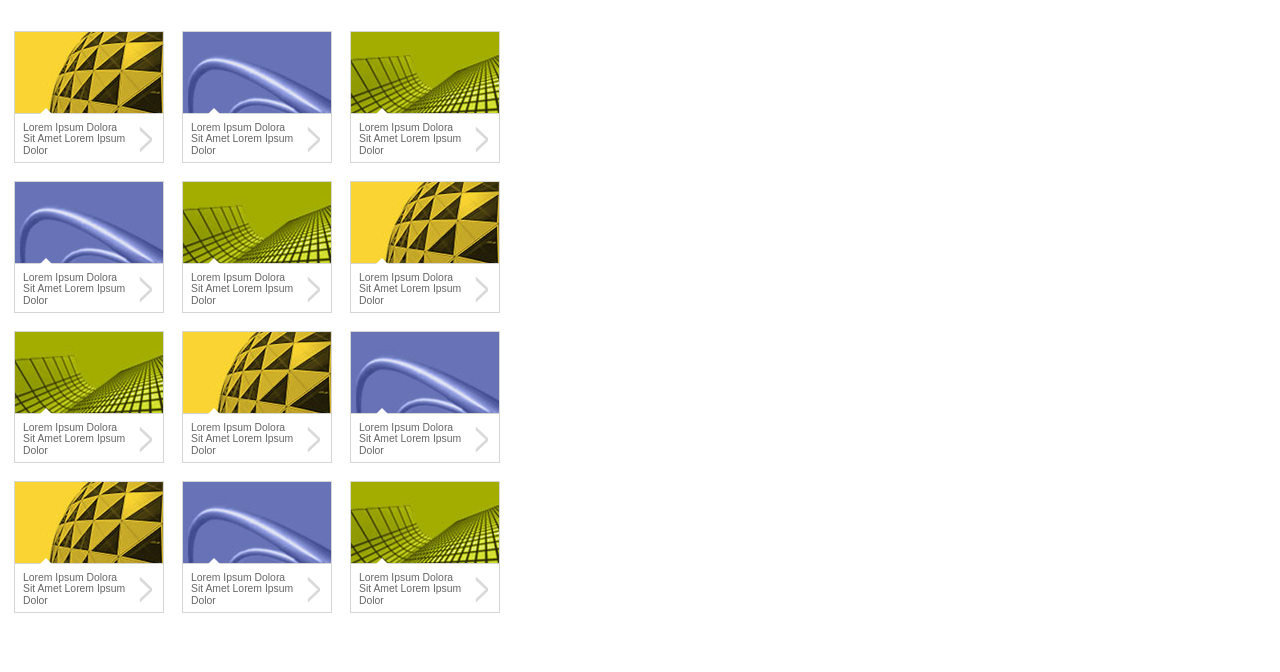
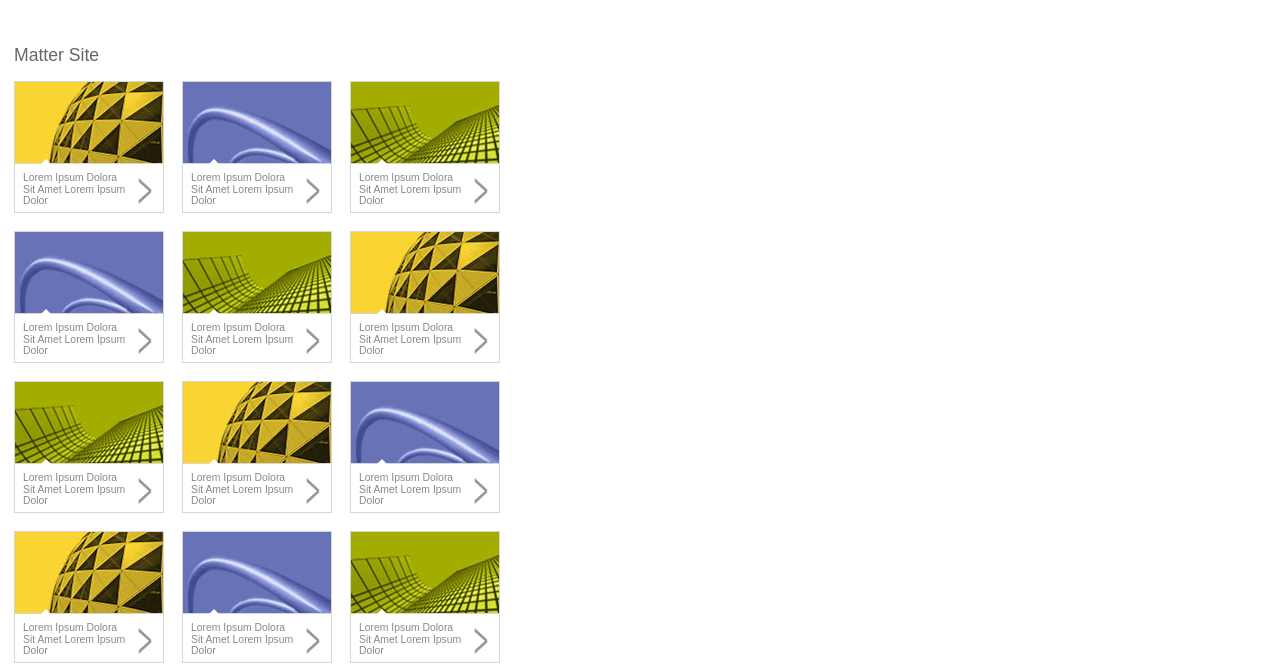
Before and after one commit to bonealTahoe/bakmac, a plain HTML site: page index.html in a window 1280 px wide. Shown: the part 147-819 px from the top of the page. Drawn offline with Linux system fonts and the light colour scheme; files whose address does not match are found by name.

Commit message:
this is fun. arrows.

```diff
--- a/css/bm-layout.css
+++ b/css/bm-layout.css
@@ -45,14 +45,18 @@ header {
 
 nav {
   position: absolute;
-  /* margin-left: 1em; */
-  /* margin-top: 1em; */
   left: 0.6em;
   bottom: 0.3em;
 }
   nav img {
     display: inline-block;
   }
+
+h2.bm-webpart {
+  font-size: 1.1em;
+  font-weight: normal;
+  font-family: 'Segoe', 'Arial', sans-serif;
+}
 
 
 /****************************************************
@@ -69,7 +73,7 @@ nav {
   3. Navigation
 ****************************************************/
 
-/* blankity blank blank */
+/* blank on porpoise */
 
 
 /****************************************************
@@ -96,15 +100,24 @@ nav {
 .txt-blue-light { color: #34C3FF; color: rgba(52, 195, 255, 1); }
 .txt-blue-dark  { color: #145E80; color: rgba(20, 94, 128, 1); }
 .txt-grey       { color: #666666; color: rgba(102, 102, 102, 1); }
+.txt-grey-light { color: #999999; color: rgba(153, 153, 153, 1); }
 .txt-sunflower  { color: #FFC34C; color: rgba(255, 195, 76, 1); }
 .txt-teal       { color: #31C7D8; color: rgba(49, 199, 216, 1); }
 .txt-white      { color: #FFFFFF; color: rgba(255, 255, 255, 1); }
 
 .no-decor { text-decoration: none; }
 
-.icon-facebook:before           { content: '\e600'; }
-.icon-link:before               { content: '\e601'; }
-.icon-weather:before            { content: '\e602'; }
+@font-face {
+    font-family: "tpglyph";
+    src:url("fonts/tpglyph.eot");
+    src:url("fonts/tpglyph.eot?#iefix") format("embedded-opentype"),
+      url("fonts/tpglyph.ttf") format("truetype"),
+      url("fonts/tpglyph.woff") format("woff"),
+      url("fonts/tpglyph.svg#tpglyph") format("svg");
+    font-weight: normal;
+    font-style: normal;
+}
+
 .icon-menu2:before              { content: '\e603'; }
 .icon-tools:before              { content: '\e604'; }
 .icon-person:before             { content: '\e605'; }
@@ -216,17 +229,32 @@ nav {
     width: 10em;
     line-height: 1.1em;
     margin-top: 0.8em;
+    color: #888;
   }
 
-.tile-label-arrow {
-  width: 1rem;
-  height: 1.75rem;
-  background: url('../img/bak-arrow.png') 0 0 no-repeat;
-  display: block;
-  position: absolute;
-  right: 1rem;
-  bottom: 0.5rem;
+.tile-label .label-arrow {
+  font-size: 2.5em;
+position: absolute;
+right: 0.5em;
+top: 0.65em;
+color: #999999;
+-webkit-transition: all 0.2s;
+   -moz-transition: all 0.2s;
+    -ms-transition: all 0.2s;
+     -o-transition: all 0.2s;
+        transition: all 0.2s;
 }
+
+  .tile-label:hover > p {
+    color: #333;
+  }
+
+  .tile-label:hover .label-arrow {
+    color: #666;
+    font-size: 2.85em;
+    top: 0.5em;
+    right: 0.3em;
+  }
 
 .alpha-vertical { margin-top: 0; padding-top: 0; }
 .alpha-horizontal { margin-left: 0; padding-left: 0; }
--- a/index.html
+++ b/index.html
@@ -26,7 +26,7 @@
       <a href="#" class="txt-grey no-decor">Service &amp; Support<span class="icon-phone"></span></a>
     </div>
   </nav>
-  <div class="header-nav-sb bg-sunflower right"></div>
+  <div class="header-nav-sb right"></div>
   <img class="header-logo" src="img/logo-header-bm.jpg" />
 </header>
 
@@ -43,13 +43,14 @@
 
 <div class="__proto__-tiles clearfix">
 
+<h2 class="bm-webpart txt-grey">Matter Site</h2>
+
 <!-- OMG it's a row! -->
   <div class="tile alpha-vertical alpha-horizontal bg-sunflower">
     <div class="tile-content">
       <img src="img/fpo-image-1.jpg" />
-      <span class="tile-label bg-white txt-grey">
-        <p>Lorem Ipsum Dolora Sit Amet Lorem Ipsum Dolor </p>
-        <span class="tile-label-arrow"></span>
+      <span class="tile-label bg-white ">
+        <p>Lorem Ipsum Dolora Sit Amet Lorem Ipsum Dolor <span class="label-arrow icon-arrowrightflat "></span></p>
       </span>
     </div>
   </div>
@@ -57,9 +58,8 @@
   <div class="tile alpha-vertical bg-sunflower">
     <div class="tile-content">
       <img src="img/fpo-image-3.jpg" />
-      <span class="tile-label bg-white txt-grey">
-        <p>Lorem Ipsum Dolora Sit Amet Lorem Ipsum Dolor </p>
-        <span class="tile-label-arrow"></span>
+      <span class="tile-label bg-white ">
+        <p>Lorem Ipsum Dolora Sit Amet Lorem Ipsum Dolor <span class="label-arrow icon-arrowrightflat "></span></p>
       </span>
     </div>
   </div>
@@ -67,9 +67,8 @@
   <div class="tile alpha-vertical bg-sunflower">
     <div class="tile-content">
       <img src="img/fpo-image-2.jpg" />
-      <span class="tile-label bg-white txt-grey">
-        <p>Lorem Ipsum Dolora Sit Amet Lorem Ipsum Dolor </p>
-        <span class="tile-label-arrow"></span>
+      <span class="tile-label bg-white ">
+        <p>Lorem Ipsum Dolora Sit Amet Lorem Ipsum Dolor <span class="label-arrow icon-arrowrightflat "></span></p>
       </span>
     </div>
   </div>
@@ -79,9 +78,8 @@
   <div class="tile alpha-horizontal bg-sunflower">
     <div class="tile-content">
       <img src="img/fpo-image-3.jpg" />
-      <span class="tile-label bg-white txt-grey">
-        <p>Lorem Ipsum Dolora Sit Amet Lorem Ipsum Dolor </p>
-        <span class="tile-label-arrow"></span>
+      <span class="tile-label bg-white ">
+        <p>Lorem Ipsum Dolora Sit Amet Lorem Ipsum Dolor <span class="label-arrow icon-arrowrightflat "></span></p>
       </span>
     </div>
   </div>
@@ -89,9 +87,8 @@
   <div class="tile bg-sunflower">
     <div class="tile-content">
       <img src="img/fpo-image-2.jpg" />
-      <span class="tile-label bg-white txt-grey">
-        <p>Lorem Ipsum Dolora Sit Amet Lorem Ipsum Dolor </p>
-        <span class="tile-label-arrow"></span>
+      <span class="tile-label bg-white ">
+        <p>Lorem Ipsum Dolora Sit Amet Lorem Ipsum Dolor <span class="label-arrow icon-arrowrightflat "></span></p>
       </span>
     </div>
   </div>
@@ -99,9 +96,8 @@
   <div class="tile bg-sunflower">
     <div class="tile-content">
       <img src="img/fpo-image-1.jpg" />
-      <span class="tile-label bg-white txt-grey">
-        <p>Lorem Ipsum Dolora Sit Amet Lorem Ipsum Dolor </p>
-        <span class="tile-label-arrow"></span>
+      <span class="tile-label bg-white ">
+        <p>Lorem Ipsum Dolora Sit Amet Lorem Ipsum Dolor <span class="label-arrow icon-arrowrightflat "></span></p>
       </span>
     </div>
   </div>
@@ -110,9 +106,8 @@
   <div class="tile alpha-horizontal bg-sunflower">
     <div class="tile-content">
       <img src="img/fpo-image-2.jpg" />
-      <span class="tile-label bg-white txt-grey">
-        <p>Lorem Ipsum Dolora Sit Amet Lorem Ipsum Dolor </p>
-        <span class="tile-label-arrow"></span>
+      <span class="tile-label bg-white ">
+        <p>Lorem Ipsum Dolora Sit Amet Lorem Ipsum Dolor <span class="label-arrow icon-arrowrightflat "></span></p>
       </span>
     </div>
   </div>
@@ -120,9 +115,8 @@
   <div class="tile bg-sunflower">
     <div class="tile-content">
       <img src="img/fpo-image-1.jpg" />
-      <span class="tile-label bg-white txt-grey">
-        <p>Lorem Ipsum Dolora Sit Amet Lorem Ipsum Dolor </p>
-        <span class="tile-label-arrow"></span>
+      <span class="tile-label bg-white ">
+        <p>Lorem Ipsum Dolora Sit Amet Lorem Ipsum Dolor <span class="label-arrow icon-arrowrightflat "></span></p>
       </span>
     </div>
   </div>
@@ -130,9 +124,8 @@
   <div class="tile bg-sunflower">
     <div class="tile-content">
       <img src="img/fpo-image-3.jpg" />
-      <span class="tile-label bg-white txt-grey">
-        <p>Lorem Ipsum Dolora Sit Amet Lorem Ipsum Dolor </p>
-        <span class="tile-label-arrow"></span>
+      <span class="tile-label bg-white ">
+        <p>Lorem Ipsum Dolora Sit Amet Lorem Ipsum Dolor <span class="label-arrow icon-arrowrightflat "></span></p>
       </span>
     </div>
   </div>
@@ -141,9 +134,8 @@
   <div class="tile alpha-horizontal bg-sunflower">
     <div class="tile-content">
       <img src="img/fpo-image-1.jpg" />
-      <span class="tile-label bg-white txt-grey">
-        <p>Lorem Ipsum Dolora Sit Amet Lorem Ipsum Dolor </p>
-        <span class="tile-label-arrow"></span>
+      <span class="tile-label bg-white ">
+        <p>Lorem Ipsum Dolora Sit Amet Lorem Ipsum Dolor <span class="label-arrow icon-arrowrightflat "></span></p>
       </span>
     </div>
   </div>
@@ -151,9 +143,8 @@
   <div class="tile omega-vertical bg-sunflower">
     <div class="tile-content">
       <img src="img/fpo-image-3.jpg" />
-      <span class="tile-label bg-white txt-grey">
-        <p>Lorem Ipsum Dolora Sit Amet Lorem Ipsum Dolor </p>
-        <span class="tile-label-arrow"></span>
+      <span class="tile-label bg-white ">
+        <p>Lorem Ipsum Dolora Sit Amet Lorem Ipsum Dolor <span class="label-arrow icon-arrowrightflat "></span></p>
       </span>
     </div>
   </div>
@@ -161,9 +152,8 @@
   <div class="tile omega-vertical bg-sunflower">
     <div class="tile-content">
       <img src="img/fpo-image-2.jpg" />
-      <span class="tile-label bg-white txt-grey">
-        <p>Lorem Ipsum Dolora Sit Amet Lorem Ipsum Dolor </p>
-        <span class="tile-label-arrow"></span>
+      <span class="tile-label bg-white ">
+        <p>Lorem Ipsum Dolora Sit Amet Lorem Ipsum Dolor <span class="label-arrow icon-arrowrightflat "></span></p>
       </span>
     </div>
   </div>
```
